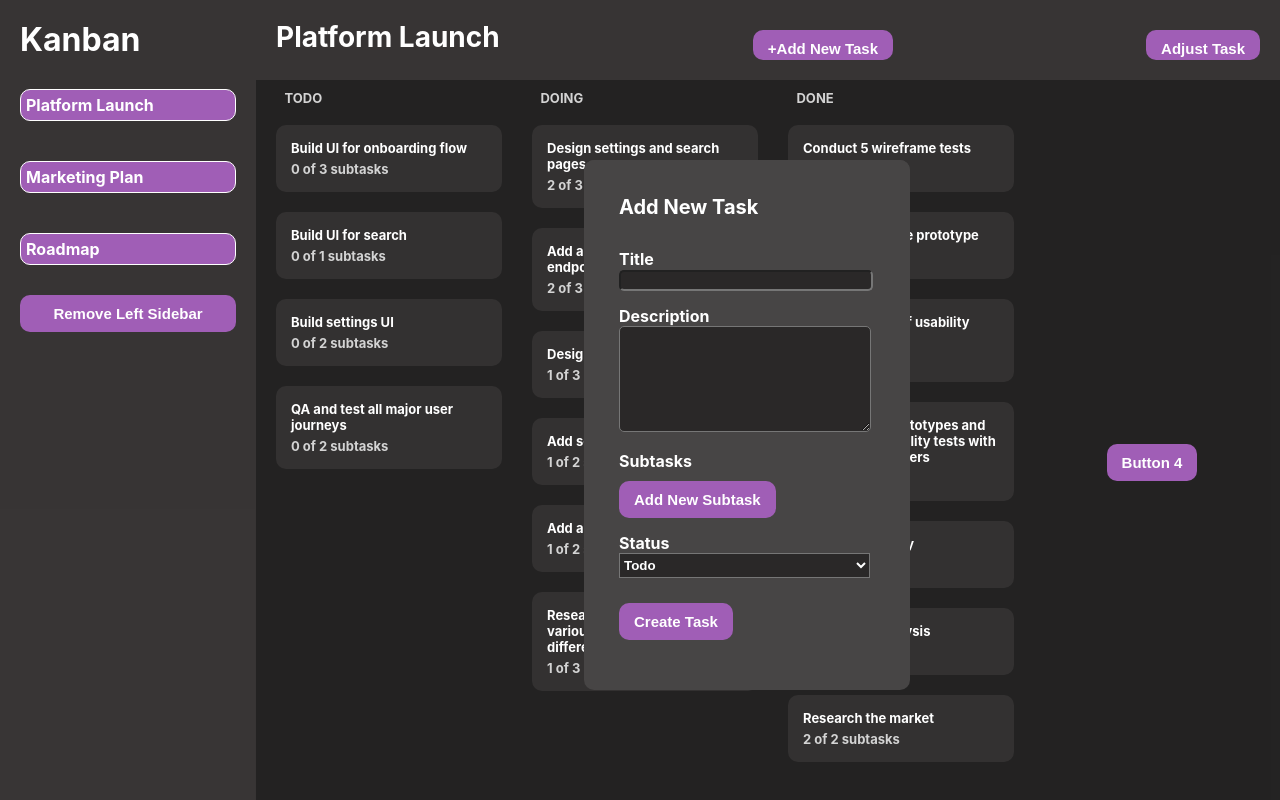
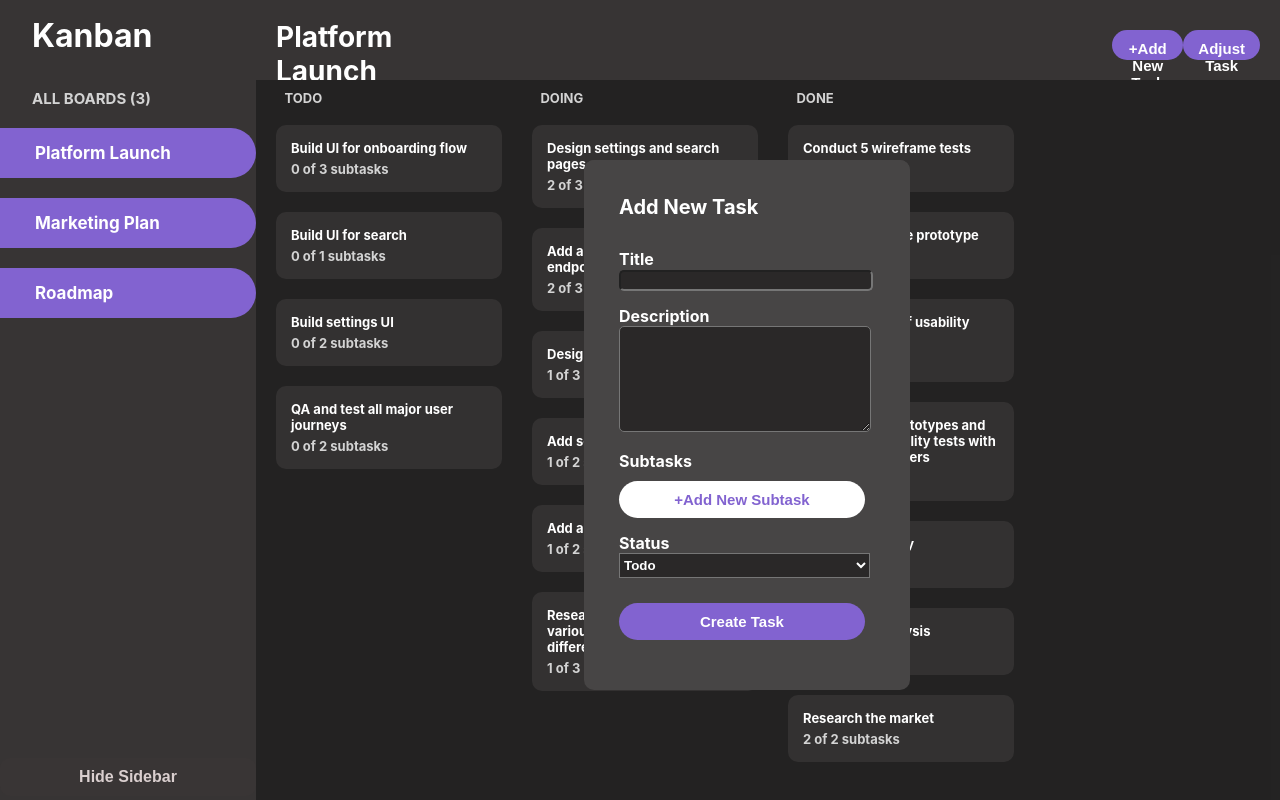
Before and after one commit to JBaaij/Kanban, a React (Create React App) app: page / in a window 1280 px wide. Both pictures are taken after a click on the button "+Add New Task". Built offline with nearby package versions, Linux system fonts and the light colour scheme.

Commit message:
layout buttons

```diff
--- a/src/App.css
+++ b/src/App.css
@@ -11,7 +11,7 @@
 .left-sidebar {
   min-width: 20%; /* 20% of the container's width */
   background-color: #1f1c1ce3;
-  padding: 20px;
+
   box-sizing: border-box;
   display: flex;
   flex-direction: column;
@@ -23,8 +23,17 @@
   margin-bottom: 10px;
   color: white;
   font-size: 32px;
+  padding: 2vh;
+  margin-left: 2vh;
 }
 
+.allboards {
+  color: lightgray;
+  font-weight: bold;
+  margin-top: 1vh;
+  margin-left: 4vh;
+  font-size: 15px;
+}
 /* Buttons */
 
 .buttons {
@@ -99,3 +108,27 @@
 .container button:hover {
   background-color: #bf85c7; /* Example button color on hover */
 }
+#first-button-uppercontainer {
+  background-color: rgb(130, 99, 208);
+  color: white;
+  border-radius: 20px;
+  margin-left: 90vh;
+}
+
+#button-uppercontainer {
+  background-color: rgb(130, 99, 208);
+  color: white;
+  border-radius: 20px;
+}
+#button-uppercontainer:hover {
+  background-color: rgb(149, 125, 208);
+}
+#first-button-uppercontainer:hover {
+  background-color: rgb(149, 125, 208);
+}
+#button-hide-sidebar {
+  color: rgb(218, 207, 207);
+  font-size: 16px;
+  background-color: #3a3535e3;
+  margin-top: 55vh;
+}
--- a/src/App.tsx
+++ b/src/App.tsx
@@ -50,6 +50,7 @@ function App() {
         <div className="left-sidebar">
           {/* Title and buttons */}
           <div className="title">Kanban</div>
+          <div className="allboards">ALL BOARDS ({appState.boardLength})</div>
           {appState.dataState.boards.map((board: any, index: number) => (
             <LabelButton
               key={index}
@@ -60,7 +61,9 @@ function App() {
               }}
             />
           ))}
-          <button onClick={toggleLeftSidebar}>Remove Left Sidebar</button>
+          <button onClick={toggleLeftSidebar} id="button-hide-sidebar">
+            Hide Sidebar
+          </button>
         </div>
       )}
 
@@ -69,8 +72,15 @@ function App() {
         <div>
           <div className="upper-container">
             <span>{appState.boardName}</span>
-            <button onClick={toggleCreatePanel}>+Add New Task</button>
-            <button onClick={toggleAmendPanel}>Adjust Task</button>
+            <button
+              onClick={toggleCreatePanel}
+              id="first-button-uppercontainer"
+            >
+              +Add New Task
+            </button>
+            <button onClick={toggleAmendPanel} id="button-uppercontainer">
+              Adjust Task
+            </button>
           </div>
           {/* Middle container with 3 columns */}
           <div className="middle-container">
@@ -123,9 +133,7 @@ function App() {
               )
             )}
 
-            <div className="right-sidebar">
-              <button>Button 4</button>
-            </div>
+            <div className="right-sidebar"></div>
             <div
               className={`create-panel ${showCreatePanel ? "show" : ""}`}
             ></div>
--- a/src/LabelButton.css
+++ b/src/LabelButton.css
@@ -1,15 +1,18 @@
 .label-button {
   user-select: none;
   cursor: pointer;
-  padding: 5px;
-  border: 1px solid;
-  border-radius: 10px;
-  background-color: #a05eb6;
+  height: 50px;
+  border-top-right-radius: 30px;
+  border-bottom-right-radius: 30px;
+  background-color: rgb(130, 99, 208);
   font-weight: bold;
   color: white;
-  margin-bottom: 20px;
   margin-top: 20px;
+  display: flex;
+  align-items: center;
+  padding-left: 35px;
+  font-size: 17px;
 }
-label-button:hover {
-  background-color: rgb(209, 195, 223);
+.label-button:hover {
+  background-color: rgb(149, 125, 208);
 }
--- a/src/ViewAddNewTask.css
+++ b/src/ViewAddNewTask.css
@@ -70,3 +70,21 @@
   width: 98%;
   height: 25px;
 }
+#button-add-new-subtask {
+  color: rgb(130, 99, 208);
+  background-color: white;
+  width: 96%;
+  border-radius: 20px;
+}
+#button-add-new-subtask:hover {
+  background-color: rgb(238, 232, 232);
+}
+#button-create-task {
+  background-color: rgb(130, 99, 208);
+  color: white;
+  width: 96%;
+  border-radius: 20px;
+}
+#button-create-task:hover {
+  background-color: rgb(149, 125, 208);
+}
--- a/src/ViewAddNewTask.tsx
+++ b/src/ViewAddNewTask.tsx
@@ -125,7 +125,9 @@ const ViewAddNewTask = (props: ViewAddNewTaskProps) => {
             />
           </div>
         ))}
-        <button onClick={addNewSubtask}>Add New Subtask</button>
+        <button onClick={addNewSubtask} id="button-add-new-subtask">
+          +Add New Subtask
+        </button>
       </div>
 
       {/* Status */}
@@ -144,7 +146,9 @@ const ViewAddNewTask = (props: ViewAddNewTaskProps) => {
 
       {/* Create Task Button */}
       <div className="form-section">
-        <button onClick={createNewTask}>Create Task</button>
+        <button onClick={createNewTask} id="button-create-task">
+          Create Task
+        </button>
       </div>
     </div>
   );
--- a/src/ViewAmendPanel.css
+++ b/src/ViewAmendPanel.css
@@ -48,14 +48,50 @@
   align-items: center;
 }
 
-.button-delete-subtask {
+#button-delete-subtask {
   /* You can style the button as needed */
-  background-color: red;
+  background-color: rgb(130, 99, 208);
   color: white;
   border: none;
   padding: 5px 10px;
+  width: 25%;
+  border-radius: 20px;
+}
+
+#button-delete-subtask:hover {
+  background: rgb(193, 108, 108);
+  color: black;
 }
 .button-delete-subtask-container span {
   flex: 1; /* This will make the span take up the available space and push the button to the right */
   margin-right: 10px; /* Adjust the margin as needed to create space between the text and button */
 }
+#button-delete-task {
+  /* You can style the button as needed */
+  color: rgb(130, 99, 208);
+  background-color: white;
+  width: 96%;
+  border-radius: 20px;
+}
+#button-delete-task:hover {
+  background: rgb(193, 108, 108);
+  color: black;
+}
+#button-update-task {
+  background-color: rgb(130, 99, 208);
+  color: white;
+  width: 96%;
+  border-radius: 20px;
+}
+#button-add-subtask {
+  color: rgb(130, 99, 208);
+  background-color: white;
+  width: 96%;
+  border-radius: 20px;
+}
+#button-add-subtask:hover {
+  background-color: rgb(238, 232, 232);
+}
+#button-update-task:hover {
+  background-color: rgb(149, 125, 208);
+}
--- a/src/ViewAmendPanel.tsx
+++ b/src/ViewAmendPanel.tsx
@@ -134,7 +134,7 @@ const ViewAmendPanel: React.FC<ViewAmendPanelProps> = (props) => {
             <span>{subtask.title}</span> {/* Render the title as text */}
             <button
               onClick={() => deleteSubTask(index)}
-              className="button-delete-subtask"
+              id="button-delete-subtask"
             >
               Delete
             </button>
@@ -158,7 +158,9 @@ const ViewAmendPanel: React.FC<ViewAmendPanelProps> = (props) => {
             />
           </div>
         ))}
-        <button onClick={addNewSubtask}>Add New Subtask</button>
+        <button onClick={addNewSubtask} id="button-add-subtask">
+          Add New Subtask
+        </button>
       </div>
 
       {/* Status */}
@@ -169,10 +171,14 @@ const ViewAmendPanel: React.FC<ViewAmendPanelProps> = (props) => {
 
       {/* Create Task Button */}
       <div className="form-section">
-        <button onClick={updateTask}>Update Task</button>
+        <button onClick={updateTask} id="button-update-task">
+          Update Task
+        </button>
       </div>
       <div className="form-section">
-        <button onClick={deleteTask}>Delete Task</button>
+        <button onClick={deleteTask} id="button-delete-task">
+          Delete Task
+        </button>
       </div>
     </div>
   );
--- a/src/ViewTaskPanel.css
+++ b/src/ViewTaskPanel.css
@@ -35,3 +35,8 @@
   padding-top: 5px;
   padding-bottom: 5px;
 }
+/* App.css */
+.completed-subtask {
+  text-decoration: line-through;
+  color: grey;
+}
--- a/src/ViewTaskPanel.tsx
+++ b/src/ViewTaskPanel.tsx
@@ -62,7 +62,10 @@ const ViewTaskPanel = (props: ViewTaskPanelProps) => {
       <ul className="checkboxStyle">
         {subtasks &&
           subtasks.map((subtask, index) => (
-            <li key={index}>
+            <li
+              key={index}
+              className={subtask.isCompleted ? "completed-subtask" : ""}
+            >
               <label>
                 <input
                   type="checkbox"
```
